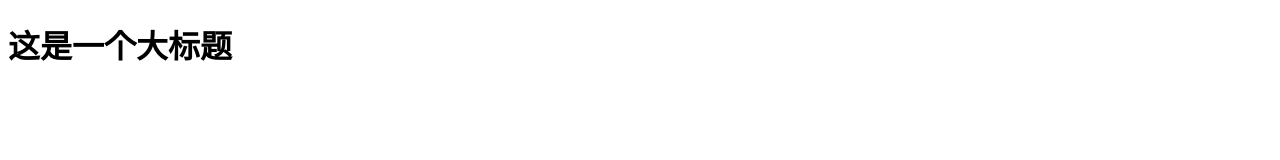
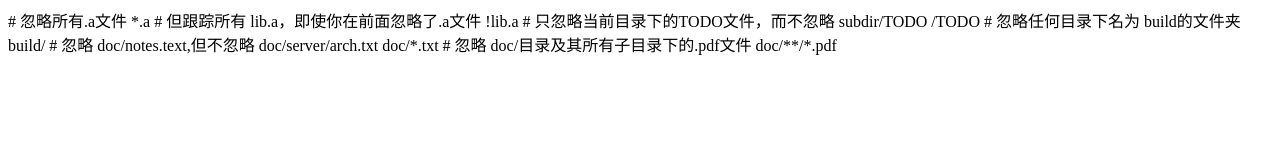
Before and after one commit to 1766545824/cjl_02, a plain HTML site: page index.html in a window 1280 px wide. Drawn offline with Linux system fonts and the light colour scheme.

Commit message:
创建了gei忽略文件

```diff
--- a/index.html
+++ b/index.html
@@ -9,6 +9,22 @@
     <link rel="stylesheet" href="./index.js">
 </head>
 <body>
-    <h1>这是一个大标题</h1>
+    # 忽略所有.a文件
+    *.a
+
+    # 但跟踪所有 lib.a，即使你在前面忽略了.a文件
+    !lib.a
+
+    # 只忽略当前目录下的TODO文件，而不忽略 subdir/TODO
+    /TODO
+
+    # 忽略任何目录下名为 build的文件夹
+    build/
+
+    # 忽略 doc/notes.text,但不忽略 doc/server/arch.txt
+    doc/*.txt
+
+    # 忽略 doc/目录及其所有子目录下的.pdf文件
+    doc/**/*.pdf
 </body>
 </html>
```
Also changed, not shown: 1 other file.
